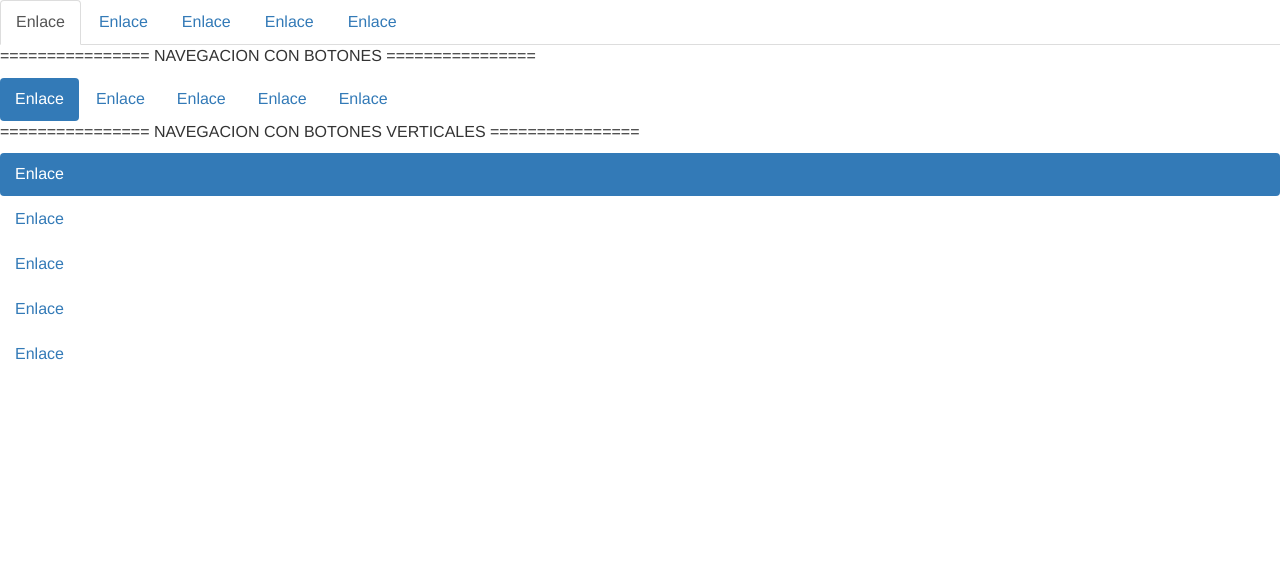
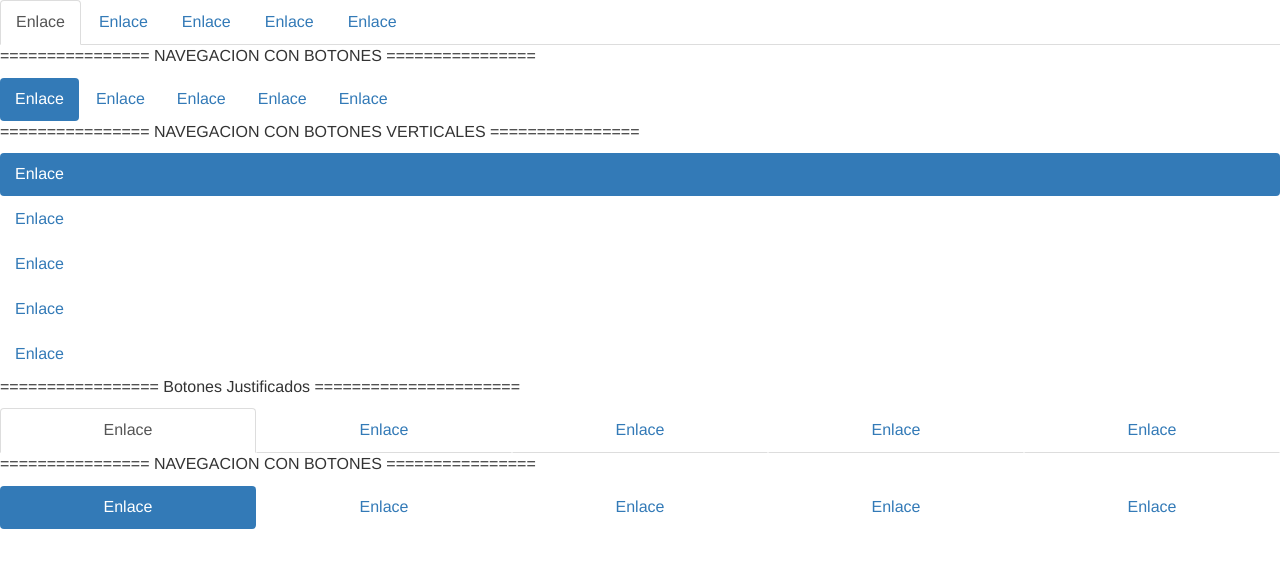
Before and after one commit to PeterGabrielVE/gabodev, a plain HTML site: page barra_menu.html in a window 1280 px wide. Drawn offline with Linux system fonts and the light colour scheme.

Commit message:
botones y pestañas justificadas

```diff
--- a/barra_menu.html
+++ b/barra_menu.html
@@ -48,6 +48,27 @@
    </ul>
 
 
+<p> ================= Botones Justificados ======================</p>
+
+   <ul class="nav nav-tabs nav-justified">
+     <li class="active"><a href="#">Enlace</a></li>
+     <li><a href="#">Enlace</a></li>
+     <li><a href="#">Enlace</a></li>
+     <li><a href="#">Enlace</a></li>
+     <li><a href="#">Enlace</a></li>
+   </ul>
+
+<p> ================ NAVEGACION CON BOTONES ================ </p>
+<ul class="nav nav-pills nav-justified">
+     <li class="active"><a href="#">Enlace</a></li>
+     <li><a href="#">Enlace</a></li>
+     <li><a href="#">Enlace</a></li>
+     <li><a href="#">Enlace</a></li>
+     <li><a href="#">Enlace</a></li>
+   </ul>
+
+
+
         <script>window.jQuery || document.write('<script src="js/vendor/jquery-1.11.2.min.js"><\/script>')</script>
 
         <script src="js/vendor/bootstrap.min.js"></script>
```
